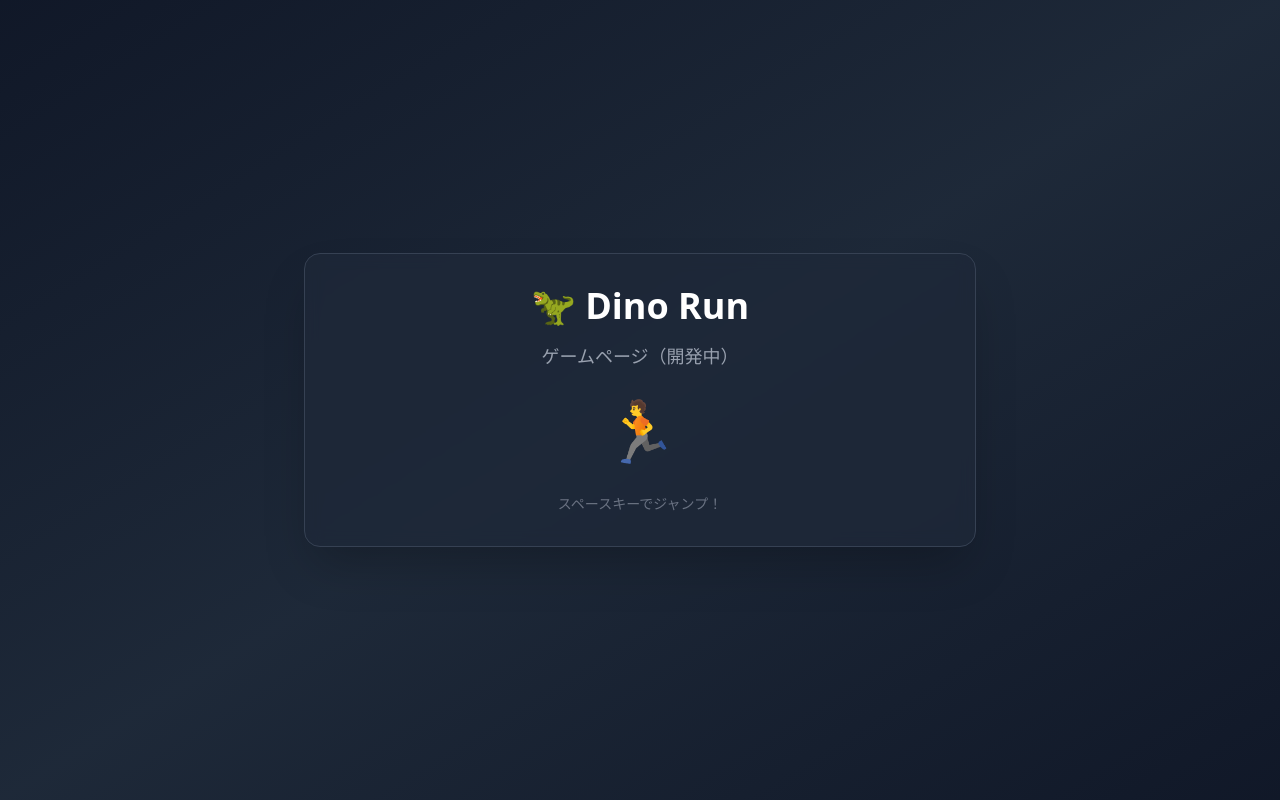
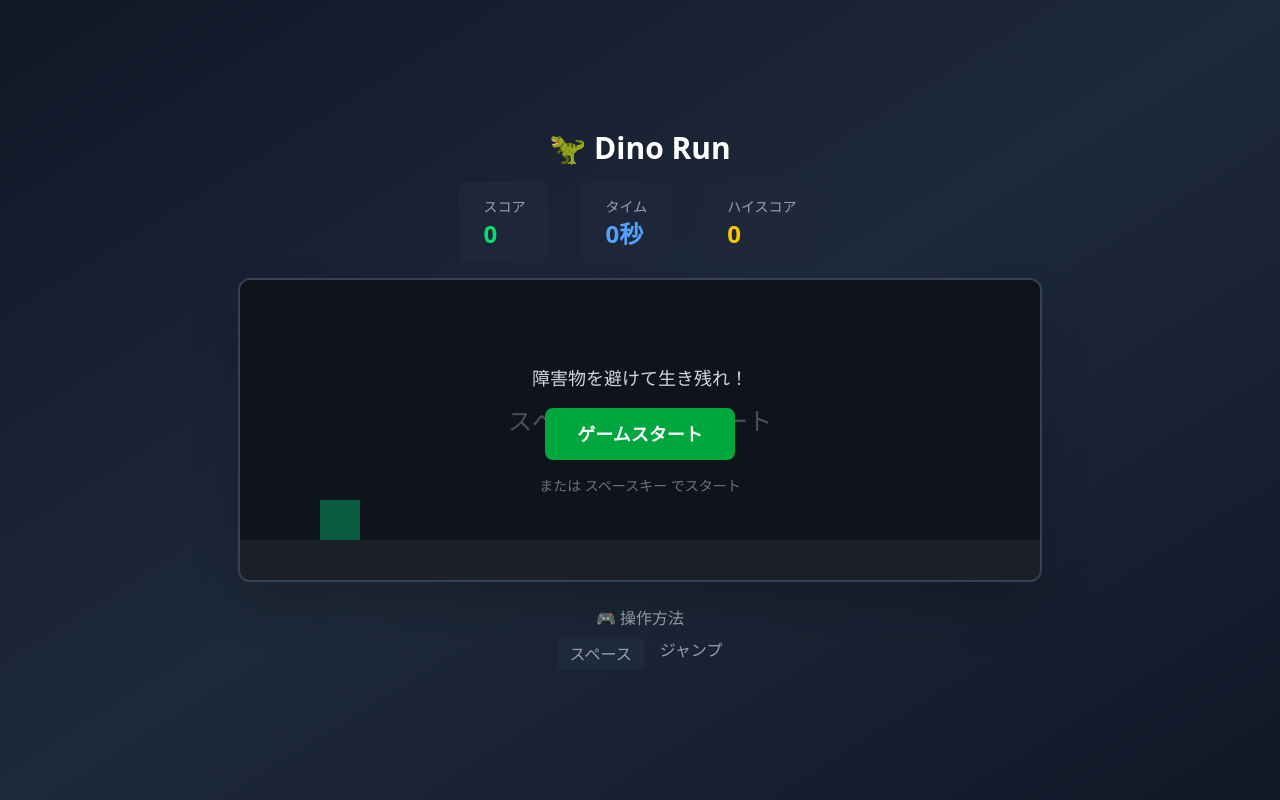
Before and after one commit to kyiku/hackz-ptera-front, a React (Vite) app: page /dino in a window 1280 px wide. Built offline with nearby package versions, Linux system fonts and the light colour scheme.

Commit message:
add:Dino RunページUI・基本構造 #9

```diff
--- a/src/pages/DinoPage.tsx
+++ b/src/pages/DinoPage.tsx
@@ -1,29 +1,203 @@
 /**
- * DinoPage - Dino Run ゲームページ（プレースホルダー）
- * Issue #1: ルーティング設定
+ * DinoPage - Dino Run ゲームページ
+ * Issue #9: Dino RunページUI・基本構造
  *
- * 待機列から遷移してくるゲームページ
+ * Canvas要素を使用したゲームエリアとスコア・タイマー表示
  */
+import { useRef, useEffect, useState, useCallback } from 'react'
+
+type GameState = 'ready' | 'playing' | 'gameover'
+
 export function DinoPage() {
+    const canvasRef = useRef<HTMLCanvasElement>(null)
+    const [gameState, setGameState] = useState<GameState>('ready')
+    const [score, setScore] = useState(0)
+    const [timer, setTimer] = useState(0)
+    const [highScore, setHighScore] = useState(0)
+
+    // Canvas初期化
+    useEffect(() => {
+        const canvas = canvasRef.current
+        if (!canvas) return
+
+        const ctx = canvas.getContext('2d')
+        if (!ctx) return
+
+        // Canvas背景を描画
+        ctx.fillStyle = '#1f2937'
+        ctx.fillRect(0, 0, canvas.width, canvas.height)
+
+        // 地面を描画
+        ctx.fillStyle = '#374151'
+        ctx.fillRect(0, canvas.height - 40, canvas.width, 40)
+
+        // ゲーム待機中のテキスト
+        if (gameState === 'ready') {
+            ctx.fillStyle = '#9ca3af'
+            ctx.font = '24px sans-serif'
+            ctx.textAlign = 'center'
+            ctx.fillText('スペースキーでスタート', canvas.width / 2, canvas.height / 2)
+        }
+
+        // 恐竜を描画（簡易版）
+        ctx.fillStyle = '#10b981'
+        ctx.fillRect(80, canvas.height - 80, 40, 40)
+
+    }, [gameState])
+
+    // タイマー更新
+    useEffect(() => {
+        if (gameState !== 'playing') return
+
+        const interval = setInterval(() => {
+            setTimer(prev => prev + 1)
+            setScore(prev => prev + 10)
+        }, 1000)
+
+        return () => clearInterval(interval)
+    }, [gameState])
+
+    // ゲーム開始
+    const startGame = useCallback(() => {
+        setGameState('playing')
+        setScore(0)
+        setTimer(0)
+    }, [])
+
+    // ゲームオーバー（デモ用）
+    const endGame = useCallback(() => {
+        setGameState('gameover')
+        if (score > highScore) {
+            setHighScore(score)
+        }
+    }, [score, highScore])
+
+    // リトライ
+    const retry = useCallback(() => {
+        setGameState('ready')
+        setScore(0)
+        setTimer(0)
+    }, [])
+
+    // キーボードイベント
+    useEffect(() => {
+        const handleKeyDown = (e: KeyboardEvent) => {
+            if (e.code === 'Space') {
+                e.preventDefault()
+                if (gameState === 'ready') {
+                    startGame()
+                } else if (gameState === 'gameover') {
+                    retry()
+                }
+            }
+        }
+
+        window.addEventListener('keydown', handleKeyDown)
+        return () => window.removeEventListener('keydown', handleKeyDown)
+    }, [gameState, startGame, retry])
+
     return (
         <div
             data-testid="dino-page"
-            className="min-h-screen bg-gradient-to-br from-gray-900 via-gray-800 to-gray-900 flex items-center justify-center p-4"
+            className="min-h-screen bg-gradient-to-br from-gray-900 via-gray-800 to-gray-900 flex flex-col items-center justify-center p-4"
         >
-            <div className="bg-gray-800/80 backdrop-blur-sm border border-gray-700 rounded-2xl shadow-2xl p-8 w-full max-w-2xl text-center">
-                <h1 className="text-4xl font-bold text-white mb-4">
-                    🦖 Dino Run
-                </h1>
-                <p className="text-gray-400 text-lg mb-8">
-                    ゲームページ（開発中）
-                </p>
-                <div className="text-6xl animate-bounce">
-                    🏃
+            {/* ヘッダー */}
+            <h1 className="text-3xl font-bold text-white mb-4">
+                🦖 Dino Run
+            </h1>
+
+            {/* スコア・タイマー表示エリア */}
+            <div className="flex gap-8 mb-4 text-white">
+                <div className="bg-gray-800/80 px-6 py-3 rounded-lg">
+                    <span className="text-gray-400 text-sm">スコア</span>
+                    <div className="text-2xl font-bold text-green-400">{score}</div>
                 </div>
-                <p className="text-gray-500 text-sm mt-8">
-                    スペースキーでジャンプ！
-                </p>
+                <div className="bg-gray-800/80 px-6 py-3 rounded-lg">
+                    <span className="text-gray-400 text-sm">タイム</span>
+                    <div className="text-2xl font-bold text-blue-400">{timer}秒</div>
+                </div>
+                <div className="bg-gray-800/80 px-6 py-3 rounded-lg">
+                    <span className="text-gray-400 text-sm">ハイスコア</span>
+                    <div className="text-2xl font-bold text-yellow-400">{highScore}</div>
+                </div>
             </div>
+
+            {/* ゲームエリア（Canvas） */}
+            <div className="relative bg-gray-800 rounded-xl border-2 border-gray-700 shadow-2xl overflow-hidden">
+                <canvas
+                    ref={canvasRef}
+                    width={800}
+                    height={300}
+                    className="block"
+                    data-testid="game-canvas"
+                />
+
+                {/* スタート画面オーバーレイ */}
+                {gameState === 'ready' && (
+                    <div className="absolute inset-0 flex flex-col items-center justify-center bg-black/50">
+                        <p className="text-gray-300 text-lg mb-4">
+                            障害物を避けて生き残れ！
+                        </p>
+                        <button
+                            onClick={startGame}
+                            className="px-8 py-3 bg-green-600 hover:bg-green-700 text-white font-bold rounded-lg transition-colors text-lg"
+                        >
+                            ゲームスタート
+                        </button>
+                        <p className="text-gray-500 text-sm mt-4">
+                            または スペースキー でスタート
+                        </p>
+                    </div>
+                )}
+
+                {/* ゲームオーバー画面オーバーレイ */}
+                {gameState === 'gameover' && (
+                    <div className="absolute inset-0 flex flex-col items-center justify-center bg-black/70">
+                        <p className="text-red-400 text-3xl font-bold mb-2">
+                            ゲームオーバー
+                        </p>
+                        <p className="text-white text-xl mb-4">
+                            スコア: {score}
+                        </p>
+                        <button
+                            onClick={retry}
+                            className="px-8 py-3 bg-violet-600 hover:bg-violet-700 text-white font-bold rounded-lg transition-colors text-lg"
+                        >
+                            リトライ
+                        </button>
+                    </div>
+                )}
+            </div>
+
+            {/* ゲーム説明 */}
+            <div className="mt-6 text-gray-400 text-center">
+                <p className="mb-2">🎮 操作方法</p>
+                <div className="flex gap-4 justify-center">
+                    <span className="bg-gray-800 px-3 py-1 rounded">スペース</span>
+                    <span>ジャンプ</span>
+                </div>
+            </div>
+
+            {/* タッチ操作ボタン（モバイル用） */}
+            {gameState === 'playing' && (
+                <button
+                    onClick={() => {/* ジャンプ処理 */ }}
+                    onTouchStart={() => {/* ジャンプ処理 */ }}
+                    className="mt-4 px-12 py-6 bg-gray-800 hover:bg-gray-700 text-white font-bold rounded-xl border-2 border-gray-600 md:hidden"
+                >
+                    タップでジャンプ
+                </button>
+            )}
+
+            {/* デモ用：ゲームオーバーボタン */}
+            {gameState === 'playing' && (
+                <button
+                    onClick={endGame}
+                    className="mt-4 px-4 py-2 bg-red-600/50 hover:bg-red-600 text-white rounded transition-colors text-sm"
+                >
+                    ゲームオーバー（デモ）
+                </button>
+            )}
         </div>
     )
 }
```
